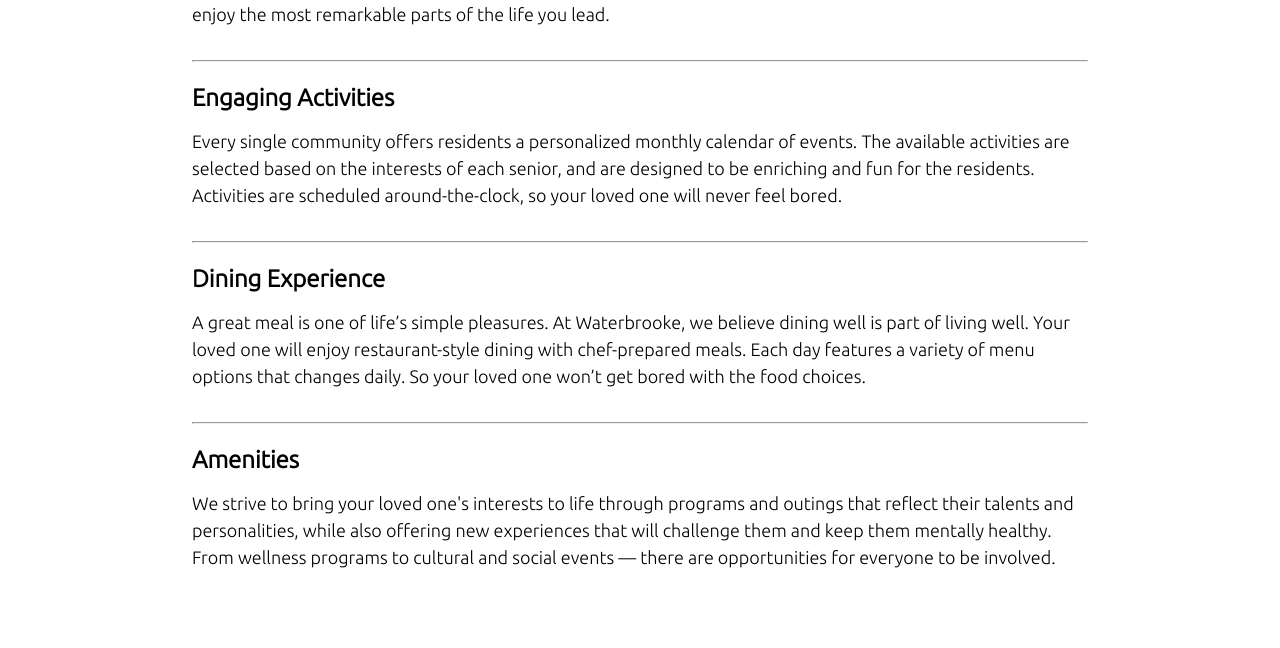
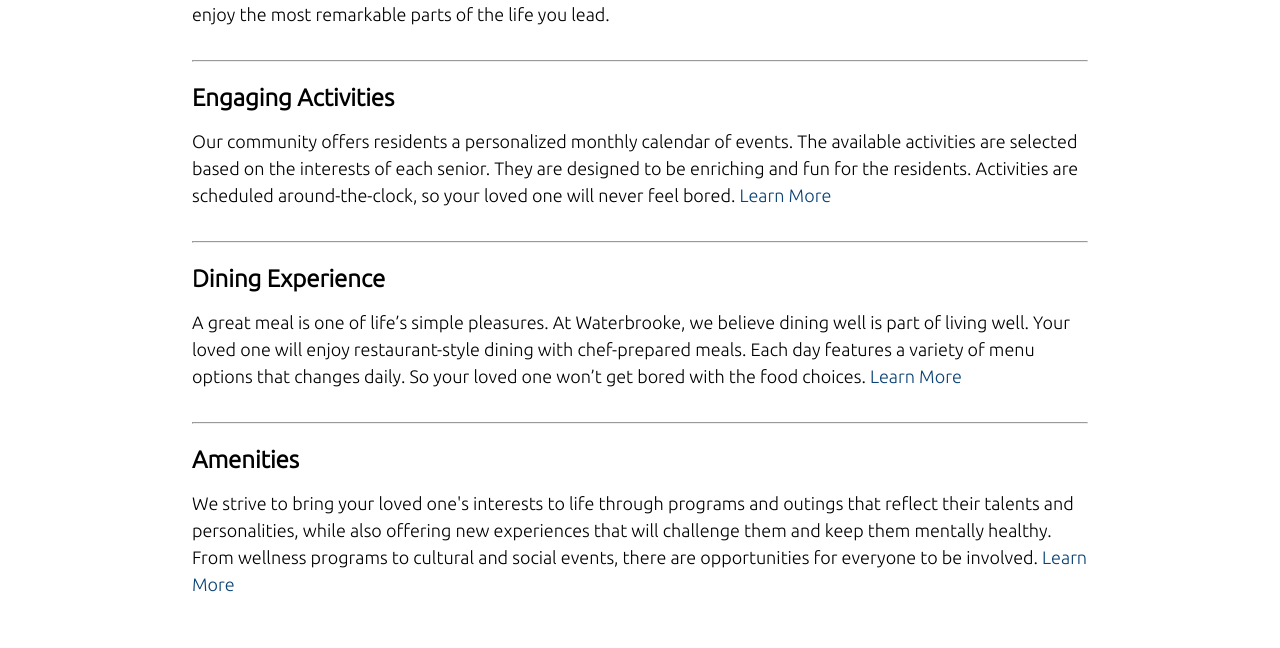
Before and after one commit to aaronsisler/clients.waterbrooke, a Next.js app: page /daily-life in a window 1280 px wide. Shown: the part 850-1498 px from the top of the page. Built offline with nearby package versions, Linux system fonts and the light colour scheme; no server answers.

Commit message:
Adding in Learn More hyperlinks to daily life container

```diff
--- a/src/containers/daily-life-container/daily-life-container.js
+++ b/src/containers/daily-life-container/daily-life-container.js
@@ -1,4 +1,5 @@
 import React from "react";
+import Hyperlink from "../../atoms/hyperlink";
 
 import "./daily-life-container.scss";
 
@@ -30,11 +31,12 @@ const DailyLifeContainer = () => (
           Engaging Activities
         </h2>
         <p className="daily-life-container__topic-content">
-          Every single community offers residents a personalized monthly
-          calendar of events. The available activities are selected based on the
-          interests of each senior, and are designed to be enriching and fun for
-          the residents. Activities are scheduled around-the-clock, so your
-          loved one will never feel bored.
+          Our community offers residents a personalized monthly calendar of
+          events. The available activities are selected based on the interests
+          of each senior. They are designed to be enriching and fun for the
+          residents. Activities are scheduled around-the-clock, so your loved
+          one will never feel bored.&nbsp;
+          <Hyperlink href="/activities" title="Learn More" />
         </p>
       </div>
       <hr />
@@ -45,7 +47,8 @@ const DailyLifeContainer = () => (
           believe dining well is part of living well. Your loved one will enjoy
           restaurant-style dining with chef-prepared meals. Each day features a
           variety of menu options that changes daily. So your loved one won’t
-          get bored with the food choices.
+          get bored with the food choices.&nbsp;
+          <Hyperlink href="/dining" title="Learn More" />
         </p>
       </div>
       <hr />
@@ -55,8 +58,9 @@ const DailyLifeContainer = () => (
           We strive to bring your loved one's interests to life through programs
           and outings that reflect their talents and personalities, while also
           offering new experiences that will challenge them and keep them
-          mentally healthy. From wellness programs to cultural and social events
-          — there are opportunities for everyone to be involved.
+          mentally healthy. From wellness programs to cultural and social
+          events, there are opportunities for everyone to be involved.&nbsp;
+          <Hyperlink href="/amenities" title="Learn More" />
         </p>
       </div>
     </div>
```
